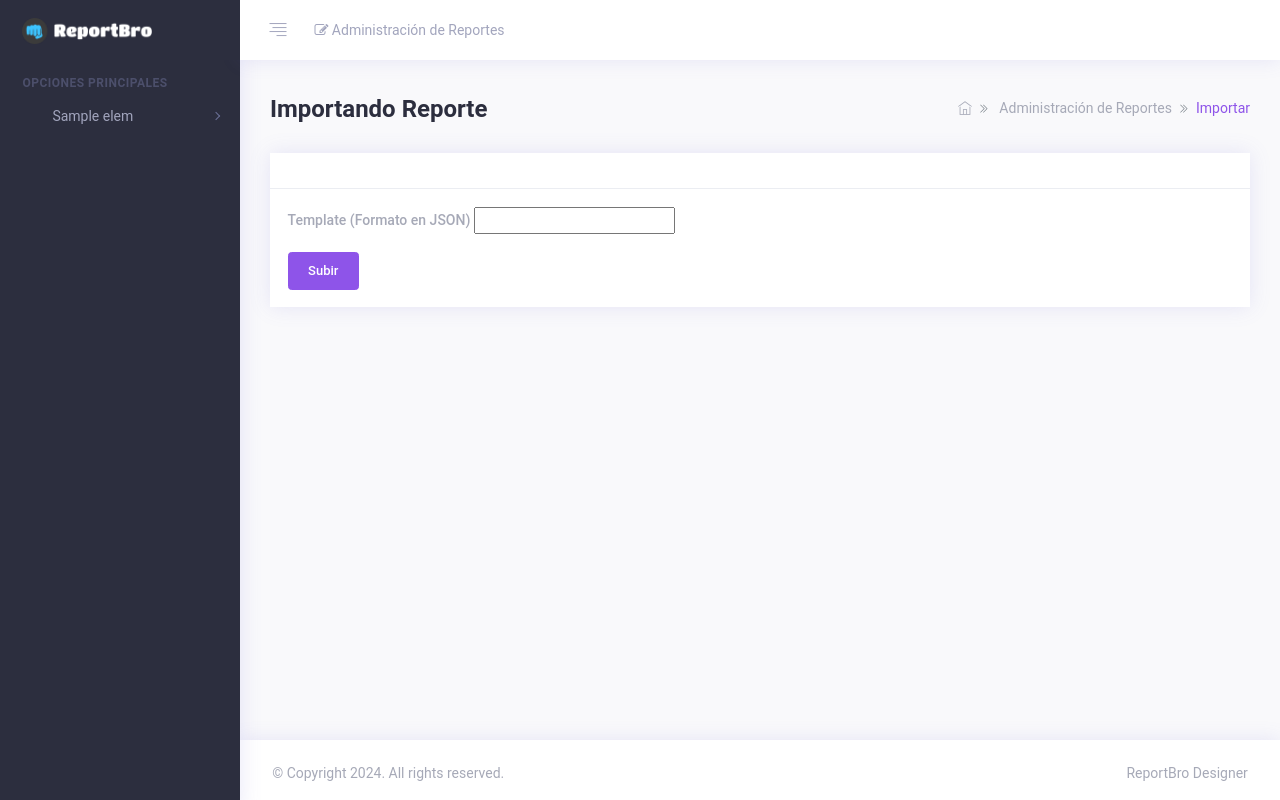
After one commit to rraulesp/django-reportbroD, a Django app: template templates/import.html in a window 1280 px wide. The commit adds this page. Run offline with Django 3.2, Linux system fonts and the light colour scheme; the template is opened without the code that fills it: most values are stand-ins (such as "Sample title", 1, 10 or a date in 2020); form fields are guessed from the names that the template uses; some libraries are stand-ins or nearby versions.

Commit message:
Creando las funciones de importar y exportar

```diff
--- a/apps.py
+++ b/apps.py
@@ -3,5 +3,4 @@
 
 class ReportbrodConfig(AppConfig):
     default_auto_field = 'django.db.models.BigAutoField'
-    name = 'django_reportbroD'
-    labels="reportbroD"
+    name = 'reportbroD'
--- a/forms.py
+++ b/forms.py
@@ -18,3 +18,9 @@
             'remark':forms.Textarea(attrs={"class":"form-control", "rows":"3" ,"id":"desc" ,"placeholder":"Provee una reseña sobre la función del reporte"}),
 
             }
+
+
+
+class ReportImpForm(forms.Form):
+
+    template= forms.FileField(label="Plantilla",widget=forms.FileInput(attrs={"class":"form-control-file","id":"filetemplate"}))
--- a/menus.py
+++ b/menus.py
@@ -4,7 +4,7 @@
 def get_menu_items(request):
     """Returns application menu items with special class for active menu item."""
     return {
-      "active_page":"",
+      "active_page":"reportlist",
       "menu": ( {'url': reverse('reportbroD:list'), 'label': "ReportBro Designer",
         'icon': "nav-icon ti ti-pencil-alt",  'id':'reportlist' },
 
@@ -12,9 +12,9 @@
         'icon': "nav-icon ti ti-comment-alt",  'id':  'reportdocs' },
 
          {'url': reverse('admin:index'), 'label': "Administración del Sitio",
-        'icon': "nav-icon fa fa-users",  'id': '' },
+        'icon': "nav-icon fa fa-users",  'id': 'admin' },
 
          {'url': '/', 'label': "Inicio",
-        'icon': "nav-icon ti ti-rocket",  'id': ''}
+        'icon': "nav-icon ti ti-rocket",  'id': 'home'}
          )
          }
--- /dev/null
+++ b/templates/import.html
@@ -0,0 +1,85 @@
+{% extends 'bases/base.html'%}
+{% load static %}
+
+{% block title %}
+		Importando Reporte
+		{% endblock %}
+
+{% block content %}
+<div class="app-main" id="main">
+    <!-- begin container-fluid -->
+    <div class="container-fluid">
+        <!-- begin row -->
+        <div class="row">
+            <div class="col-md-12 m-b-30">
+                <!-- begin page title -->
+                <div class="d-block d-sm-flex flex-nowrap align-items-center">
+                    <div class="page-title mb-2 mb-sm-0">
+                        <h1>Importando Reporte</h1>
+                    </div>
+                    <div class="ml-auto d-flex align-items-center">
+                        <nav>
+                            <ol class="breadcrumb p-0 m-b-0">
+                                <li class="breadcrumb-item">
+                                    <a href="/"><i class="ti ti-home"></i></a>
+                                </li>
+                                <li class="breadcrumb-item">
+                                    <a href="{% url 'reportbroD:list' %}">Administración de Reportes</a>
+                                </li>
+                                <li class="breadcrumb-item active text-primary" aria-current="page">Importar</li>
+                            </ol>
+                        </nav>
+                    </div>
+                </div>
+                <!-- end page title -->
+            </div>
+        </div>
+        <!-- end row -->
+        <!-- begin row -->
+        <div class="row">
+            <div class="col-xl-12">
+                <div class="card card-statistics">
+                    <div class="card-header">
+
+                    </div>
+                    <div class="card-body">
+                        <form method="post" enctype="multipart/form-data">
+                            {% csrf_token %}
+                            <div class="form-group">
+                                <label for="nombre">{{form.template.label}} (Formato en JSON)</label>
+
+                                {{form.template}}
+
+
+
+
+                            {% if error %}
+                            <div class="alert alert-danger alert-dismissible fade show" role="alert">
+                                <strong> {{error}}</strong>
+                                <button type="button" class="close" data-dismiss="alert" aria-label="Close">
+                                    <i class="ti ti-close"></i>
+                                </button>
+                            </div>
+
+                            {% endif %}
+
+                            </div>
+
+
+                            <button type="submit" class="btn btn-primary">Subir</button>
+                        </form>
+
+                    </div>
+
+
+    </div>
+</div>
+
+
+</div>
+        <!-- end row -->
+    </div>
+    <!-- end container-fluid -->
+</div>
+
+{% endblock %}
--- a/templates/report.html
+++ b/templates/report.html
@@ -16,7 +16,7 @@
 <link rel="shortcut icon" href="{% static 'assets/img/favicon.ico' %}">
 <link href="{% static 'reportlib/reportbro.css' %}" rel="stylesheet" type="text/css"/>
 <script src="{% static 'reportlib/reportbro.js' %}"></script>
-<script src="{% static 'reportlib/js/knockout-3.5.1.min.js' %}"></script>
+
 <script src="{% static 'reportlib/js/jquery-3.6.0.min.js' %}"></script>
 <script src="{% static 'reportlib/js/jquery.cookie.js' %}"></script>
 	<!-- plugin stylesheets -->
@@ -48,7 +48,7 @@
 <body>
 
 
-    <span class="label label-success"><b>Plantilla {{name}} </b></span> <a style="color: whitesmoke;" href="{% url 'reportbroD:list' %}"><span class="label label-success"><i class="fa fa-list"></i><b> Volver a la lista </b></span></a>
+    <span class="label label-success"><b>Plantilla:  {{name}} </b></span> <a style="padding-left: 10px;"  href="{% url 'reportbroD:list' %}"><span class="label label-success" style="color: rgb(7, 60, 138);"><i class="fa fa-list"></i><b> Volver a la lista </b></span></a>
 
     <div id="reportbro"></div>
 
--- a/utils.py
+++ b/utils.py
@@ -1,7 +1,6 @@
 import datetime
 import decimal
 import json
-import os
 from django.conf import settings
 from django.urls import reverse
 from django.utils.translation import gettext as _
@@ -54,7 +53,6 @@
                 data[f.name] = None
         else:
             data[f.name] = f.value_from_object(instance)
-
     return data
 
 
@@ -70,7 +68,7 @@
     """
     Nota: path se refiere a la ruta de la imagen y  format_image se refiere al fomato de la imagen (jpg, png, jpeg, etc)
     Este método permite convertir una imagen jpg o png a una imagen en base 64
-      para que ReportBro pueda renderizarla como parte de sus parámetros  """
+    para que ReportBro pueda renderizarla como parte de sus parámetros  """
     import base64
     from django.conf import settings
     print(str(settings.BASE_DIR)+path)
```
Also changed, not shown: models.py (+9 -0 lines), templates/index.html (+33 -4 lines), urls.py (+4 -23 lines), views.py (+40 -5 lines), reportcore.py (line endings or trailing spaces), static/assets/img/file-icon/reporte.png (added).
